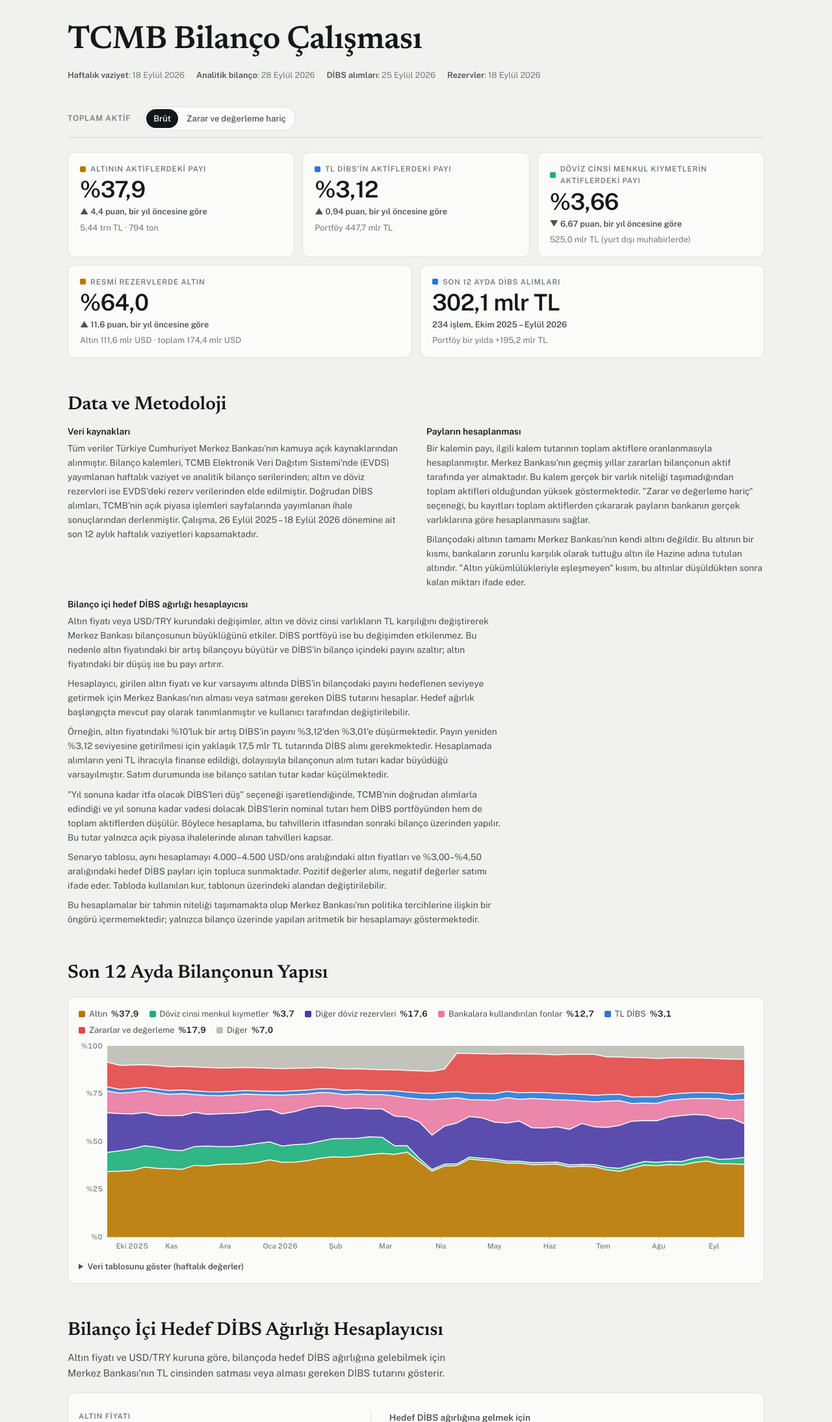
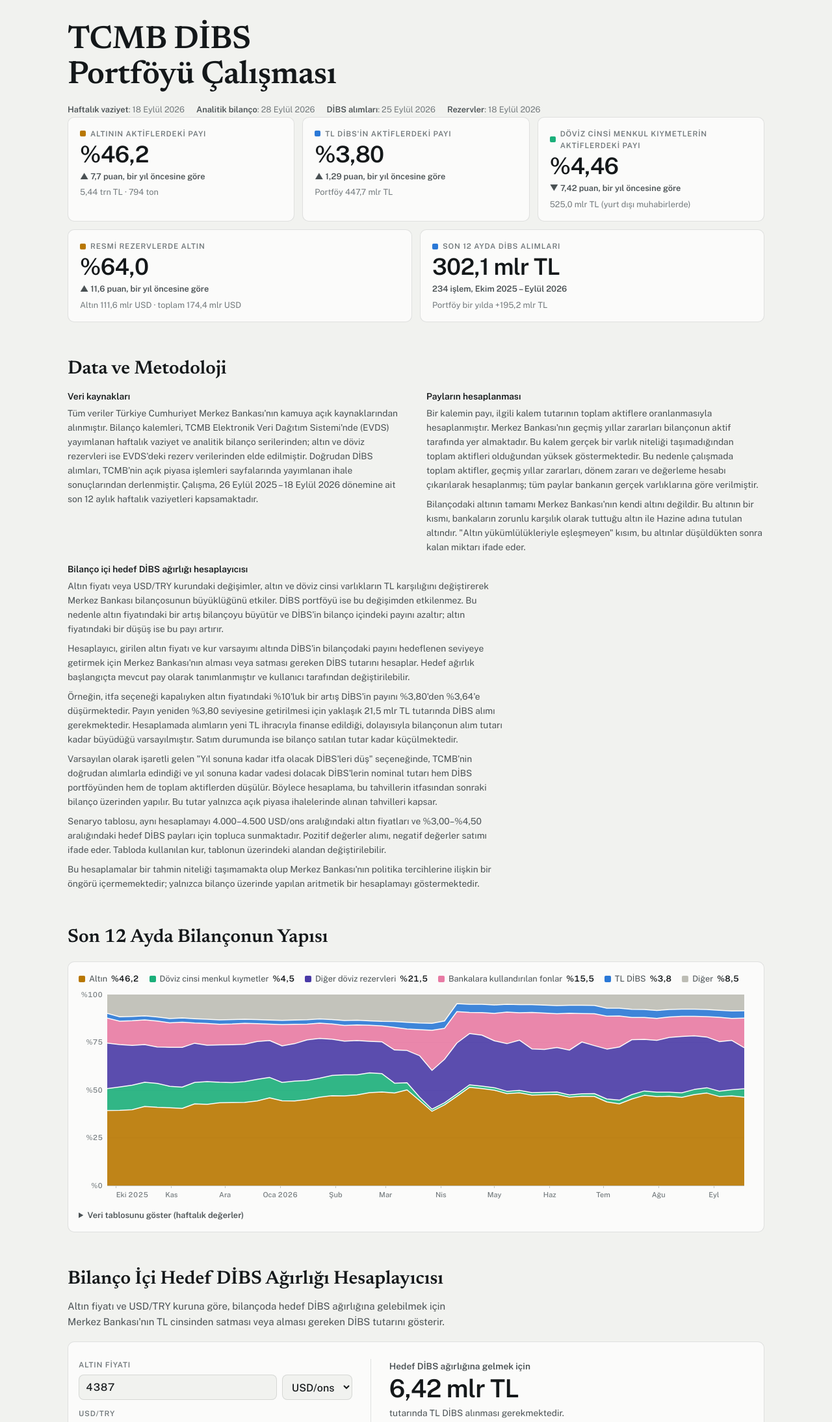
Before and after one commit to YigitMemceroktay/cbrt-asset-mix, a plain HTML site: page index.html in a window 1280 px wide. Shown: the top 2189 px of the page at 65% size. Drawn offline with nearby package versions, Linux system fonts and the light colour scheme.

Commit message:
Add files via upload

```diff
--- a/index.html
+++ b/index.html
@@ -3,7 +3,7 @@
 <head>
 <meta charset="utf-8">
 <meta name="viewport" content="width=device-width, initial-scale=1, viewport-fit=cover">
-<title>TCMB Bilanço Çalışması</title>
+<title>TCMB DİBS Portföyü Çalışması</title>
 <meta name="description" content="Türkiye Cumhuriyet Merkez Bankası aktiflerinde altın ve menkul kıymetlerin payı, 1986–2026, doğrudan DİBS alımlarıyla birlikte.">
 <link rel="preconnect" href="https://fonts.googleapis.com">
 <link rel="preconnect" href="https://fonts.gstatic.com" crossorigin>
@@ -236,19 +236,9 @@
 <body>
 <div class="page" lang="tr">
   <header>
-    <h1 id="headline">TCMB Bilanço Çalışması</h1>
+    <h1 id="headline">TCMB DİBS Portföyü Çalışması</h1>
     <ul class="asof" id="asof"></ul>
   </header>
-
-  <div class="filters" role="group" aria-label="Aşağıdaki tüm grafikler için filtreler">
-    <fieldset class="seg">
-      <legend>Toplam aktif</legend>
-      <div class="opts">
-        <input type="radio" name="denom" id="d-gross" value="gross"><label for="d-gross">Brüt</label>
-        <input type="radio" name="denom" id="d-core" value="core"><label for="d-core">Zarar ve değerleme hariç</label>
-      </div>
-    </fieldset>
-  </div>
 
   <div class="kpis" id="kpis"></div>
 
@@ -261,15 +251,15 @@
       </div>
       <div>
         <h3>Payların hesaplanması</h3>
-        <p>Bir kalemin payı, ilgili kalem tutarının toplam aktiflere oranlanmasıyla hesaplanmıştır. Merkez Bankası'nın geçmiş yıllar zararları bilançonun aktif tarafında yer almaktadır. Bu kalem gerçek bir varlık niteliği taşımadığından toplam aktifleri olduğundan yüksek göstermektedir. "Zarar ve değerleme hariç" seçeneği, bu kayıtları toplam aktiflerden çıkararak payların bankanın gerçek varlıklarına göre hesaplanmasını sağlar.</p>
+        <p>Bir kalemin payı, ilgili kalem tutarının toplam aktiflere oranlanmasıyla hesaplanmıştır. Merkez Bankası'nın geçmiş yıllar zararları bilançonun aktif tarafında yer almaktadır. Bu kalem gerçek bir varlık niteliği taşımadığından toplam aktifleri olduğundan yüksek göstermektedir. Bu nedenle çalışmada toplam aktifler, geçmiş yıllar zararları, dönem zararı ve değerleme hesabı çıkarılarak hesaplanmış; tüm paylar bankanın gerçek varlıklarına göre verilmiştir.</p>
         <p>Bilançodaki altının tamamı Merkez Bankası'nın kendi altını değildir. Bu altının bir kısmı, bankaların zorunlu karşılık olarak tuttuğu altın ile Hazine adına tutulan altındır. "Altın yükümlülükleriyle eşleşmeyen" kısım, bu altınlar düşüldükten sonra kalan miktarı ifade eder.</p>
       </div>
       <div class="wide">
         <h3>Bilanço içi hedef DİBS ağırlığı hesaplayıcısı</h3>
         <p>Altın fiyatı veya USD/TRY kurundaki değişimler, altın ve döviz cinsi varlıkların TL karşılığını değiştirerek Merkez Bankası bilançosunun büyüklüğünü etkiler. DİBS portföyü ise bu değişimden etkilenmez. Bu nedenle altın fiyatındaki bir artış bilançoyu büyütür ve DİBS'in bilanço içindeki payını azaltır; altın fiyatındaki bir düşüş ise bu payı artırır.</p>
         <p>Hesaplayıcı, girilen altın fiyatı ve kur varsayımı altında DİBS'in bilançodaki payını hedeflenen seviyeye getirmek için Merkez Bankası'nın alması veya satması gereken DİBS tutarını hesaplar. Hedef ağırlık başlangıçta mevcut pay olarak tanımlanmıştır ve kullanıcı tarafından değiştirilebilir.</p>
-        <p>Örneğin, altın fiyatındaki %10'luk bir artış DİBS'in payını %3,12'den %3,01'e düşürmektedir. Payın yeniden %3,12 seviyesine getirilmesi için yaklaşık 17,5 mlr TL tutarında DİBS alımı gerekmektedir. Hesaplamada alımların yeni TL ihracıyla finanse edildiği, dolayısıyla bilançonun alım tutarı kadar büyüdüğü varsayılmıştır. Satım durumunda ise bilanço satılan tutar kadar küçülmektedir.</p>
-        <p>"Yıl sonuna kadar itfa olacak DİBS'leri düş" seçeneği işaretlendiğinde, TCMB'nin doğrudan alımlarla edindiği ve yıl sonuna kadar vadesi dolacak DİBS'lerin nominal tutarı hem DİBS portföyünden hem de toplam aktiflerden düşülür. Böylece hesaplama, bu tahvillerin itfasından sonraki bilanço üzerinden yapılır. Bu tutar yalnızca açık piyasa ihalelerinde alınan tahvilleri kapsar.</p>
+        <p>Örneğin, itfa seçeneği kapalıyken altın fiyatındaki %10'luk bir artış DİBS'in payını %3,80'den %3,64'e düşürmektedir. Payın yeniden %3,80 seviyesine getirilmesi için yaklaşık 21,5 mlr TL tutarında DİBS alımı gerekmektedir. Hesaplamada alımların yeni TL ihracıyla finanse edildiği, dolayısıyla bilançonun alım tutarı kadar büyüdüğü varsayılmıştır. Satım durumunda ise bilanço satılan tutar kadar küçülmektedir.</p>
+        <p>Varsayılan olarak işaretli gelen "Yıl sonuna kadar itfa olacak DİBS'leri düş" seçeneğinde, TCMB'nin doğrudan alımlarla edindiği ve yıl sonuna kadar vadesi dolacak DİBS'lerin nominal tutarı hem DİBS portföyünden hem de toplam aktiflerden düşülür. Böylece hesaplama, bu tahvillerin itfasından sonraki bilanço üzerinden yapılır. Bu tutar yalnızca açık piyasa ihalelerinde alınan tahvilleri kapsar.</p>
         <p>Senaryo tablosu, aynı hesaplamayı 4.000–4.500 USD/ons aralığındaki altın fiyatları ve %3,00–%4,50 aralığındaki hedef DİBS payları için topluca sunmaktadır. Pozitif değerler alımı, negatif değerler satımı ifade eder. Tabloda kullanılan kur, tablonun üzerindeki alandan değiştirilebilir.</p>
         <p>Bu hesaplamalar bir tahmin niteliği taşımamakta olup Merkez Bankası'nın politika tercihlerine ilişkin bir öngörü içermemektedir; yalnızca bilanço üzerinde yapılan aritmetik bir hesaplamayı göstermektedir.</p>
       </div>
@@ -429,12 +419,8 @@
   const fT = (v) => (v == null ? "–" : fNum(Math.round(v), 0) + " ton");
 
   // ---------------------------------------------------------------- state
-  // the page covers the last 12 months only; the one filter left is the total-assets basis
-  const state = { range: "1y", denom: "gross" };
-  try {
-    const s = JSON.parse(localStorage.getItem("cbrt-mix-state") || "null");
-    if (s && typeof s === "object" && ["gross", "core"].includes(s.denom)) state.denom = s.denom;
-  } catch (e) { /* storage unavailable */ }
+  // the page covers the last 12 months; total assets always exclude accumulated losses and revaluation entries
+  const state = { range: "1y", denom: "core" };
   const save = () => { try { localStorage.setItem("cbrt-mix-state", JSON.stringify(state)); } catch (e) { /* ignore */ } };
 
   // ---------------------------------------------------------------- data prep
@@ -893,12 +879,14 @@
     },
   });
   const D3_SERIES = [
-    { key: "gross", label: "Brüt toplam aktiflerdeki pay", color: "--s-domsec" },
+    { key: "gross", label: "Toplam aktiflerdeki pay", color: "--s-domsec" },
     { key: "analytic", label: "Analitik bilanço toplamındaki pay", color: "--s-alt" },
   ];
-  const d3v = { gross: W8.map((r) => r[2]), analytic: W8.map((r) => r[3]) };
+  // share of total assets excluding losses, matched to the analytic-balance-sheet weeks by date
+  const coreByT = new Map(sT.map((t, i) => [t, shares.core.domsec[i]]));
+  const d3v = { gross: wT.map((t) => (coreByT.has(t) ? coreByT.get(t) : null)), analytic: W8.map((r) => r[3]) };
   makeChart({
-    host: "d3-chart", kind: "line", aria: "TL DİBS'in brüt ve analitik toplam aktiflerdeki payını karşılaştıran çizgi grafik",
+    host: "d3-chart", kind: "line", aria: "TL DİBS'in toplam aktiflerdeki ve analitik bilanço toplamındaki payını karşılaştıran çizgi grafik",
     height: (w) => (w < 520 ? 220 : 240),
     series: D3_SERIES,
     data: () => ({ t: wT, v: d3v }),
@@ -983,8 +971,8 @@
       (i) => [fmtDate(gT[i]), fT(G[i][6]), fT(G[i][1]), fT(G[i][2]), fT(G[i][3]), fT(G[i][4]), fT(G[i][5])]),
     fillTable("c2-tbl", ["Tarih", "Altın payı", "Altın, mlr USD", "Döviz, mlr USD"], () => windowRows(rT),
       (i) => [fmtDate(rT[i]), fPct(rShare[i]), fNum(R[i][1], 1), fNum(R[i][2], 1)]),
-    fillTable("d3-tbl", ["Tarih", "Portföy", "Brüt aktiflerdeki pay", "Analitik toplamdaki pay"], () => windowRows(wT),
-      (i) => [fmtDate(wT[i]), fBn(W8[i][1]), fPct(W8[i][2], 2), fPct(W8[i][3], 2)]),
+    fillTable("d3-tbl", ["Tarih", "Portföy", "Toplam aktiflerdeki pay", "Analitik toplamdaki pay"], () => windowRows(wT),
+      (i) => [fmtDate(wT[i]), fBn(W8[i][1]), fPct(d3v.gross[i], 2), fPct(W8[i][3], 2)]),
   ];
 
   // ---------------------------------------------------------------- gold price calculator (12-month view)
@@ -1008,7 +996,7 @@
   const MX_FX_DEFAULT = 51.375;
   // targets: null means "the current weight" on the chosen total-assets basis
   // the calculator targets TL DİBS only (measure stays "try"; the "all securities" option was removed)
-  const calcState = { price: K.usd_oz, unit: "usdoz", fx: K.usdtry, measure: "try", tTry: null, tAll: null, mxFx: MX_FX_DEFAULT, mat: false };
+  const calcState = { price: K.usd_oz, unit: "usdoz", fx: K.usdtry, measure: "try", tTry: null, tAll: null, mxFx: MX_FX_DEFAULT, mat: true };
   // TL DİBS bought in outright purchases that mature by year-end; optionally taken off the portfolio and total assets
   const MAT = (K.maturing && K.maturing.total_bn) || 0;
   const matOff = () => (calcState.mat ? MAT : 0);
@@ -1028,9 +1016,9 @@
   const fromTryG = (p, unit, fx) => (unit === "usdoz" ? (p / fx) * OZ : p);
   const fPrice = (p, unit) => fNum(Math.round(p), 0) + (unit === "usdoz" ? " USD/ons" : " TL/gram");
   const denFor = (denom) => (denom === "gross" ? K.ta_bn : K.ta_bn - K.acct_bn);
-  // "brüt toplam aktifler içinde" (in) and "brüt toplam aktiflerin" (of)
-  const denIn = (denom) => (denom === "gross" ? "brüt toplam aktifler içinde" : "zarar hariç toplam aktifler içinde");
-  const denOf = (denom) => (denom === "gross" ? "brüt toplam aktiflerin" : "zarar hariç toplam aktiflerin");
+  // "toplam aktifler içinde" (in) and "toplam aktiflerin" (of); total assets exclude losses
+  const denIn = () => "toplam aktifler içinde";
+  const denOf = () => "toplam aktiflerin";
   const OTHER_FX = K.fx_assets_bn - K.gold_fx_bn;   // non-gold foreign-currency assets, TRY bn at the statement rate
   const currentWeight = (denom, measure) => (100 * (K.portfolio_bn + (measure === "all" ? K.fxsec_bn : 0))) / denFor(denom);
   const targetWeight = (denom, measure) => {
@@ -1136,7 +1124,7 @@
     const pct1 = (v) => fSigned(v, (a) => "%" + fNum(a, 1));
     dlRow("Altın varlığı", fBn(sc.gold), `şu an ${fBn(K.gold_bn)}`);
     if (M) dlRow("Yıl sonuna kadar itfa olacak DİBS", "−" + fBn(M), "portföyden düşüldü");
-    dlRow(denom === "gross" ? "Toplam aktif" : "Toplam aktif (zarar hariç)", fBn(assets), `şu an ${fBn(den)}`);
+    dlRow("Toplam aktif", fBn(assets), `şu an ${fBn(den)}`);
     dlRow(`${SGen} ağırlığı, işlem öncesi`, fPct(s0 * 100, 2), `şu an ${fPct(nowPct, 2)}`);
     dlRow("Hedef ağırlık", fPct(tPct, 2), own ? "sizin belirlediğiniz" : "mevcut ağırlık");
     dlRow("İşlem sonrası TL DİBS portföyü", fBn(Math.max(0, PtryEff + X)), `şu an ${fBn(Ptry)}`);
@@ -1235,7 +1223,7 @@
     const tiles = [
       { color: "--s-gold", lab: "Altının aktiflerdeki payı", val: fPct(sh.gold[n]), delta: pp(sh.gold[n], sh.gold[j]),
         sub: `${fBn(shares.goldBn[n])} · ${fT(gl[6])}` },
-      { color: "--s-domsec", lab: "TL DİBS'in aktiflerdeki payı", val: fPct(sh.domsec[n], 2), delta: pp(sh.domsec[n], sh.domsec[j], 2),
+      { color: "--s-domsec", lab: "TL DİBS'in aktiflerdeki payı", val: fPct(currentWeight(state.denom, "try"), 2), delta: pp(sh.domsec[n], sh.domsec[j], 2),
         sub: `Portföy ${fBn(shares.domBn[n])}` },
       { color: "--s-fxsec", lab: "Döviz cinsi menkul kıymetlerin aktiflerdeki payı", val: fPct(sh.fxsec[n], 2), delta: pp(sh.fxsec[n], sh.fxsec[j], 2),
         sub: `${fBn(shares.fxBn[n])} (yurt dışı muhabirlerde)` },
@@ -1268,10 +1256,6 @@
 
   // ---------------------------------------------------------------- wiring
   const renderAll = () => { bCfg.series = bSeries(); kpis(); calcRender(); matrixRender(); charts.forEach((c) => c.render()); refreshers.forEach((f) => f()); };
-  document.querySelectorAll('input[name="denom"]').forEach((r) => {
-    r.checked = r.value === state.denom;
-    r.addEventListener("change", () => { state.denom = r.value; save(); renderAll(); });
-  });
   renderAll();
   let raf = 0, lastW = document.querySelector(".page").clientWidth;
   new ResizeObserver(() => {
```
